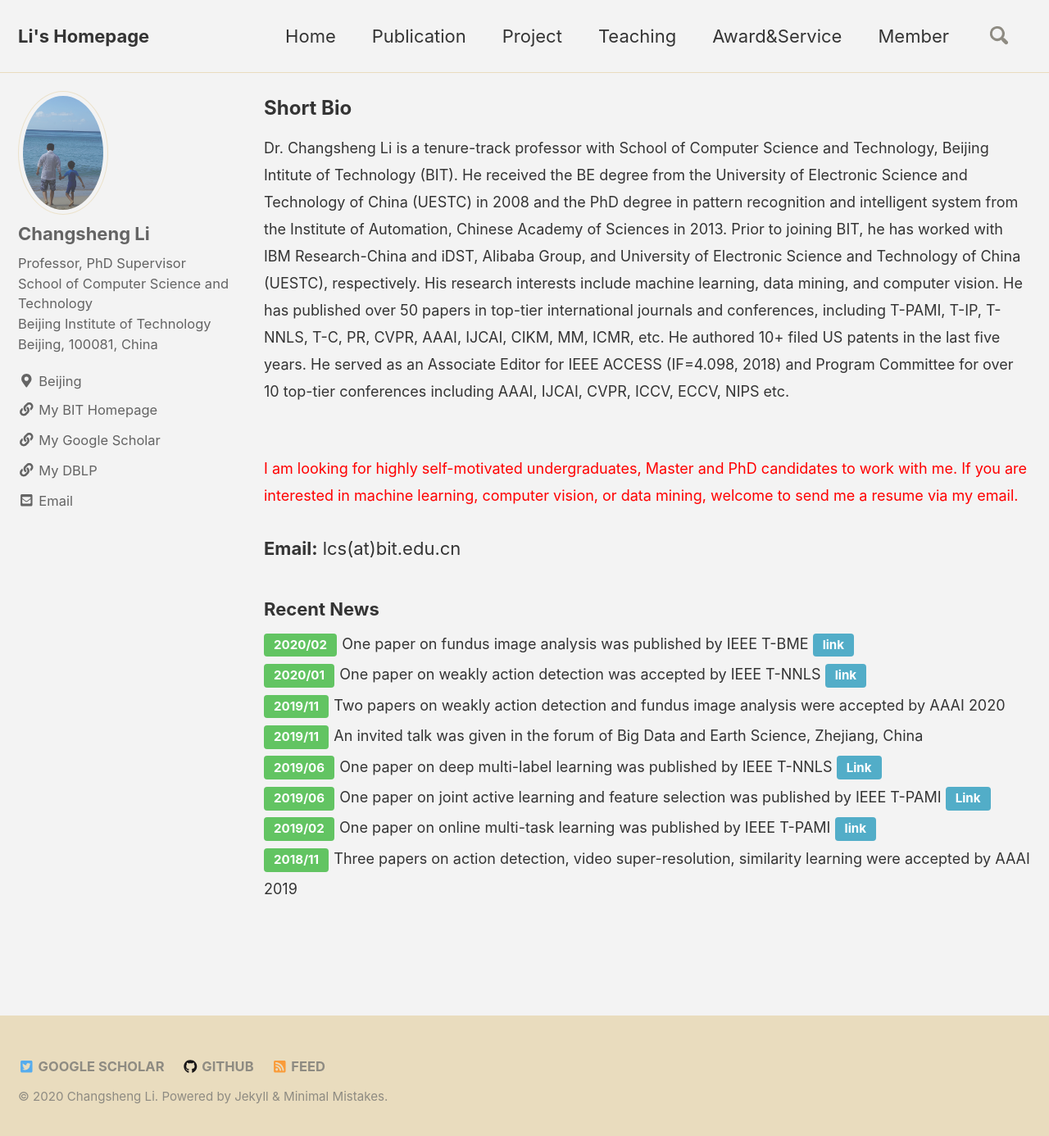
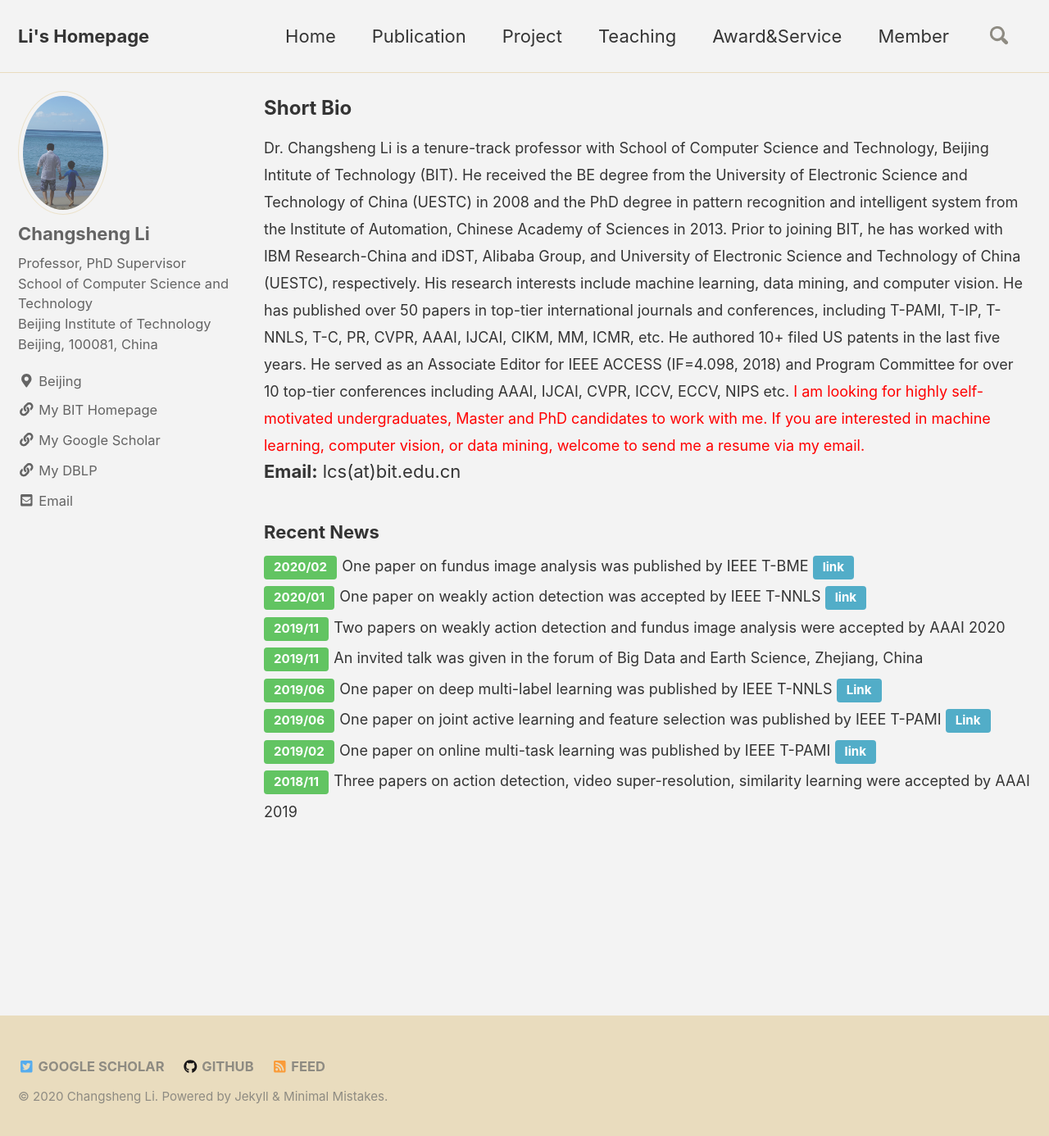
Before and after one commit to csli-bit/csli-bit.github.io, a Jekyll site: the page built from _pages/index.md, in a window 1280 px wide and 1394 px high. Shown: the top 1386 px of the window at 82% size. Built offline with Jekyll 4.4.1, drawn with Linux system fonts in a browser that asks for light colours; nearby versions of some CDN libraries; comment, search, counter and statistics services are not loaded.

Commit message:
Update index.md

```diff
--- a/_pages/index.md
+++ b/_pages/index.md
@@ -7,10 +7,12 @@ permalink: /
 ---
 <font size="4">
 Dr. Changsheng Li is a tenure-track professor with School of Computer Science and Technology, Beijing Intitute of Technology (BIT). He received the BE degree from the University of Electronic Science and Technology of China (UESTC) in 2008 and the PhD degree  in pattern recognition and intelligent system from the Institute of Automation, Chinese Academy of Sciences in 2013. Prior to joining BIT, he has worked with IBM Research-China and iDST, Alibaba Group, and University of Electronic Science and Technology of China (UESTC), respectively. His research interests include machine learning, data mining, and computer vision. He has published over 50 papers in top-tier international journals and conferences, including T-PAMI, T-IP, T-NNLS, T-C, PR, CVPR, AAAI, IJCAI, CIKM, MM, ICMR, etc. He authored 10+ filed US patents in the last five years.
-He served as an Associate Editor for IEEE ACCESS (IF=4.098, 2018) and Program Committee for over 10 top-tier conferences including AAAI, IJCAI, CVPR, ICCV, ECCV, NIPS etc. </font><br>
+He served as an Associate Editor for IEEE ACCESS (IF=4.098, 2018) and Program Committee for over 10 top-tier conferences including AAAI, IJCAI, CVPR, ICCV, ECCV, NIPS etc. </font>
+
+
 <font color="red" size="4"> I am looking for highly self-motivated undergraduates, Master and PhD candidates to work with me.
 If you are interested in machine learning, computer vision, or data mining, welcome to send me a resume via my email.</font>
-<br>
+
 **Email:** lcs(at)bit.edu.cn
 
 
```
